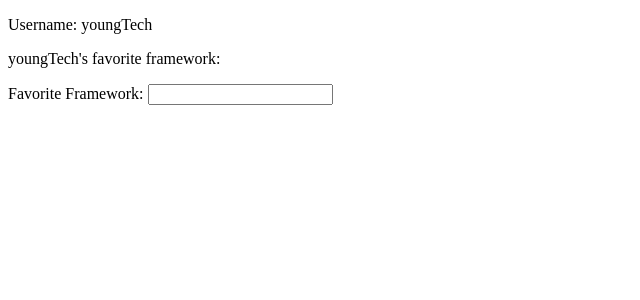
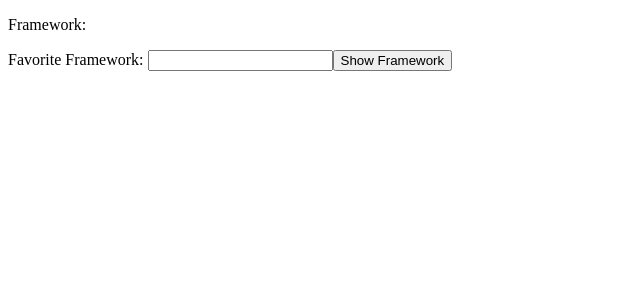
Before and after one commit to sedeeki-v2/angular-tutorial, an Angular app: page / in a window 1280 px wide. Shown: the top 300 px of the page, without its empty margins (0-640 px from the left). Built offline with nearby package versions, Linux system fonts and the light colour scheme.

Commit message:
Learned form control values

```diff
--- a/src/app/user.component.ts
+++ b/src/app/user.component.ts
@@ -4,12 +4,14 @@ import {FormsModule} from '@angular/forms';
 @Component({
   selector: 'app-user',
   template: `
-    <p>Username: {{ username }}</p>
-    <p>{{ username }}'s favorite framework: {{ favoriteFramework }}</p>
+    <p> Framework: {{ favoriteFramework }} </p>
     <label for="framework">
       Favorite Framework:
       <input id="framework" type="text" [(ngModel)]="favoriteFramework" />
     </label>
+    <button (click)="showFramework()">
+      Show Framework
+    </button>
   `,
   standalone: true,
   imports: [FormsModule],
@@ -17,4 +19,8 @@ import {FormsModule} from '@angular/forms';
 export class UserComponent {
   username = 'youngTech';
   favoriteFramework = '';
+
+  showFramework() {
+    alert(this.favoriteFramework);
+  }
 }
```
